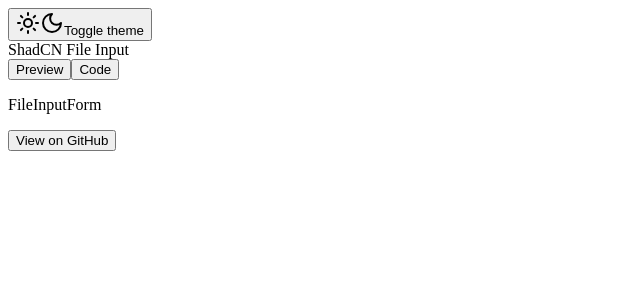
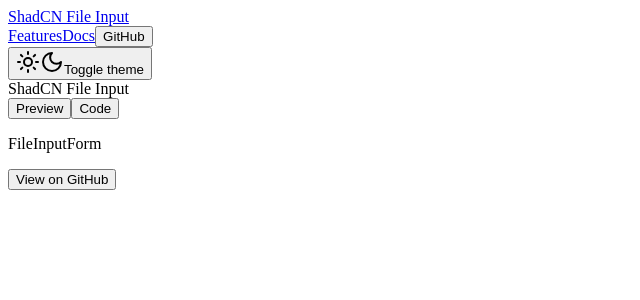
Before and after one commit to Ahmad-Mtr/shadcn-file-input-extended, a Next.js app in the folder example/: page / in a window 1280 px wide. Shown: the top 300 px of the page, without its empty margins (0-640 px from the left). Built offline with nearby package versions, Linux system fonts and the light colour scheme.

Commit message:
feat: enhance header component with navigation links and improved layout

```diff
--- a/example/src/components/header.tsx
+++ b/example/src/components/header.tsx
@@ -1,10 +1,41 @@
+"use client";
+
 import React from "react";
 import { ModeToggle } from "./mode-toggle";
+import { Button } from "@/components/ui/button";
+import Link from "next/link";
 
 function Header() {
   return (
-    <header>
-      <ModeToggle />
+    <header className="w-full border-b bg-background shadow-sm">
+      <div className="container mx-auto flex items-center justify-between py-4 px-6">
+        {/* Logo */}
+        <Link href="/" className="text-xl font-bold tracking-tight">
+          ShadCN File Input
+        </Link>
+
+        {/* Navigation */}
+        <nav className="hidden md:flex items-center space-x-6">
+          <Link
+            href="#features"
+            className="text-sm font-medium hover:underline"
+          >
+            Features
+          </Link>
+          <Link href="#docs" className="text-sm font-medium hover:underline">
+            Docs
+          </Link>
+          <Link
+            href="https://github.com/vikramsamak/shadcn-file-input"
+            target="_blank"
+          >
+            <Button variant="outline">GitHub</Button>
+          </Link>
+        </nav>
+
+        {/* Theme Toggle */}
+        <ModeToggle />
+      </div>
     </header>
   );
 }
```
